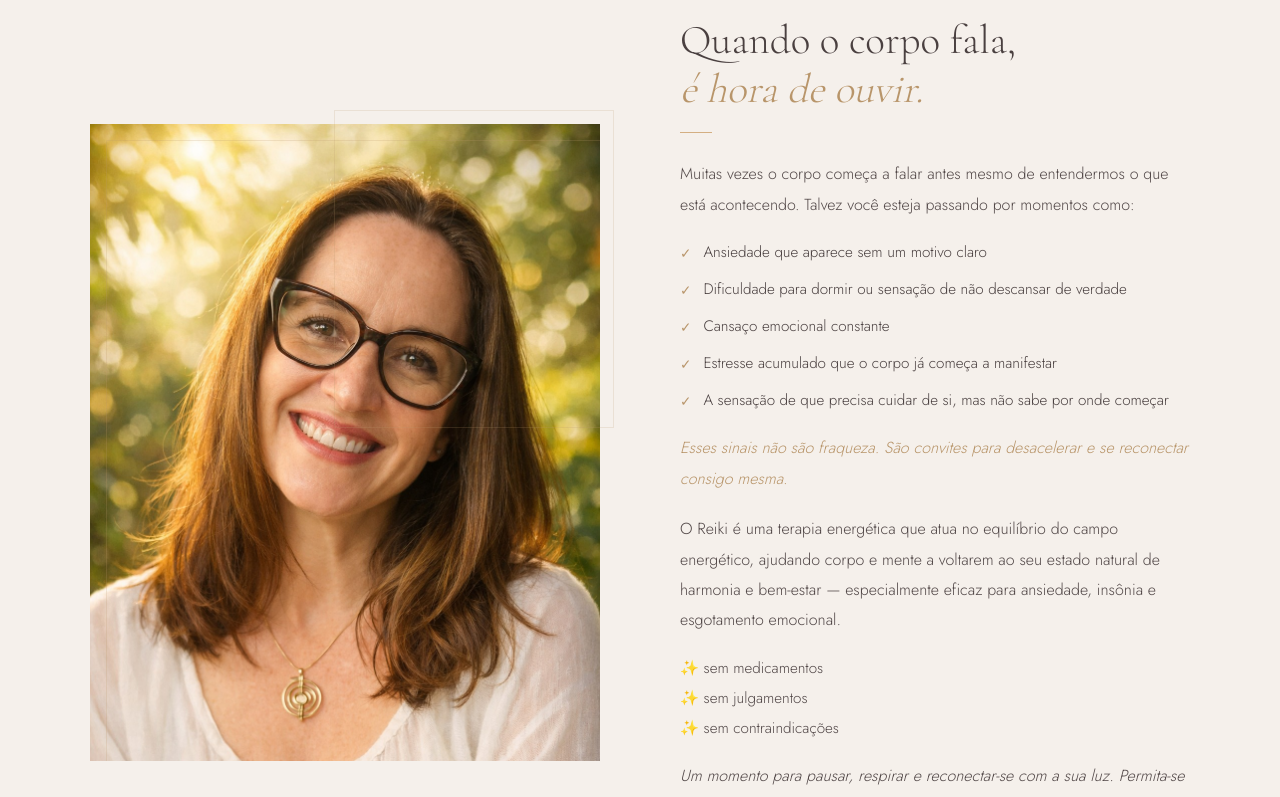
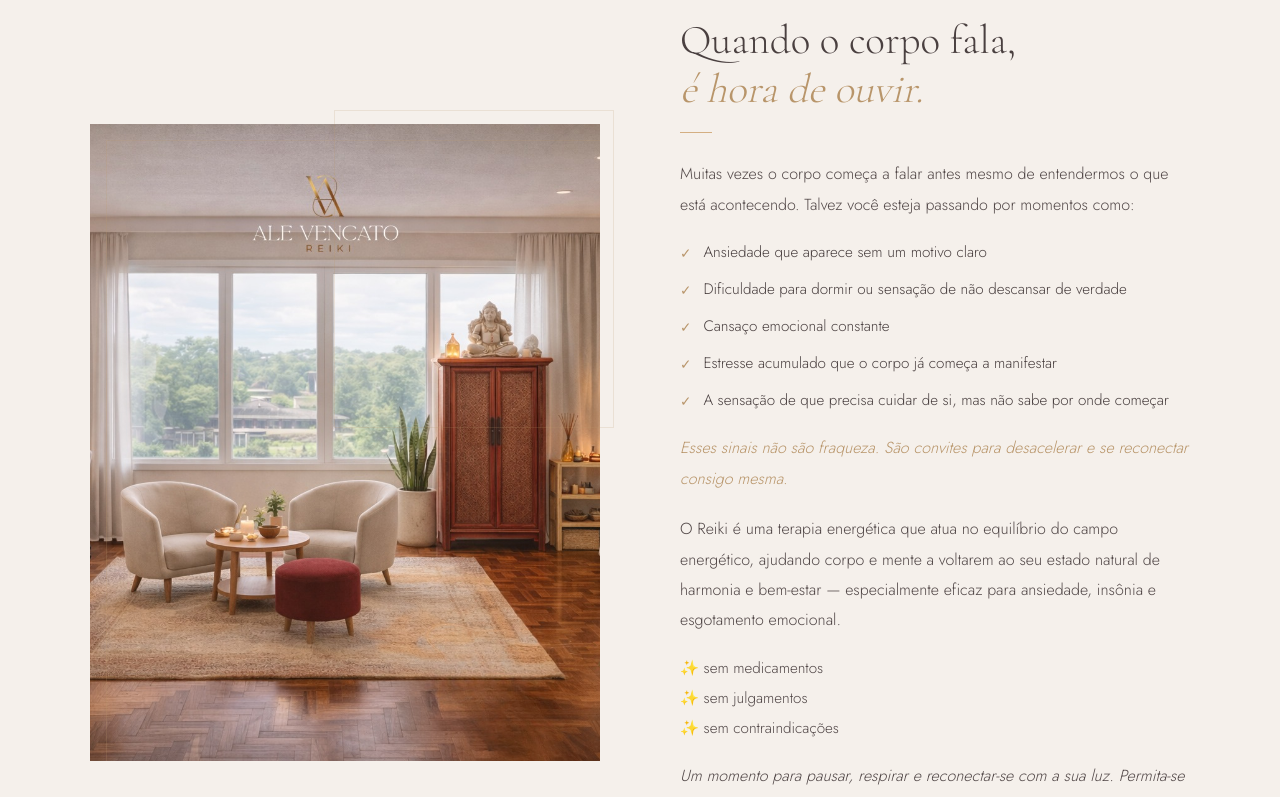
Before and after one commit to susiguerra1-pixel/alevencatoreiki, a Next.js app: page / in a window 1280 px wide. Shown: the part 1122-1919 px from the top of the page. Built offline with nearby package versions, Linux system fonts and the light colour scheme.

Commit message:
feat: move foto do espaço para seção Como Funciona, remove da seção Sessões
Co-Authored-By: Claude Sonnet 4.6 <noreply@anthropic.com>

```diff
--- a/src/components/ComoFunciona.tsx
+++ b/src/components/ComoFunciona.tsx
@@ -25,8 +25,8 @@ export default function ComoFunciona() {
           <div className="relative">
             <div className="relative w-full aspect-[4/5] overflow-hidden image-frame-offset">
               <Image
-                src="/images/ale-vencato.jpg"
-                alt="Ale Vencato — Sessão de Reiki Usui em Caxias do Sul"
+                src="/images/sala.png"
+                alt="Espaço de atendimento — Ale Vencato Reiki em Caxias do Sul"
                 fill
                 className="object-cover object-top"
               />
--- a/src/components/Sessoes.tsx
+++ b/src/components/Sessoes.tsx
@@ -119,18 +119,6 @@ export default function Sessoes() {
           ))}
         </div>
 
-        {/* Foto da sala */}
-        <AnimatedSection delay={0.2}>
-          <div className="relative w-full aspect-[16/7] overflow-hidden mt-12">
-            <Image
-              src="/images/sala.png"
-              alt="Espaço de atendimento — Ale Vencato Reiki em Caxias do Sul"
-              fill
-              className="object-cover object-center"
-            />
-          </div>
-        </AnimatedSection>
-
       </div>
     </section>
   );
```
